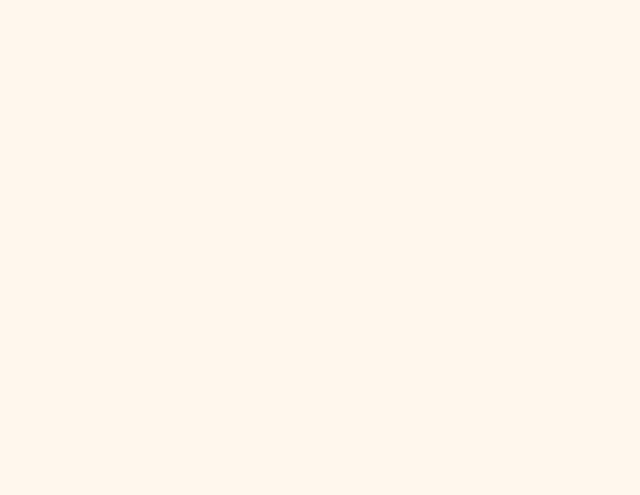
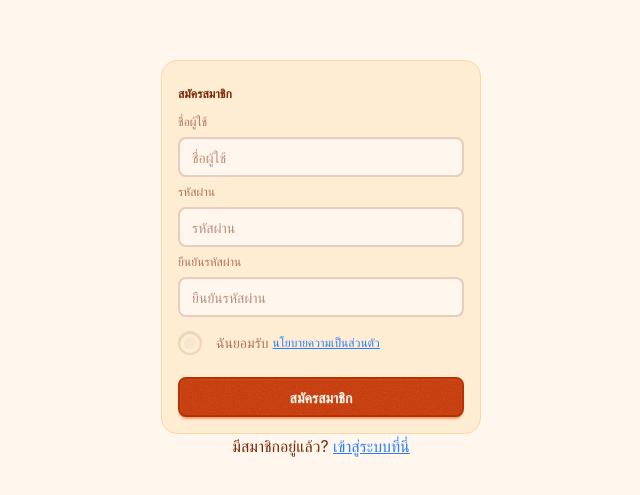
Before and after one commit to thanetpooh/health-me, a React (Vite) app in the folder frontend/: page /register in a window 1280 px wide. Before the commit this address had no page. Shown: the part 141-636 px from the top of the page, without its empty margins (319-959 px from the left). Built offline with nearby package versions, Linux system fonts and the light colour scheme.

Commit message:
feat: add login and registration form

```diff
--- a/frontend/package.json
+++ b/frontend/package.json
@@ -15,6 +15,7 @@
     "daisyui": "^5.5.19",
     "react": "^19.2.4",
     "react-dom": "^19.2.4",
+    "react-hook-form": "^7.72.1",
     "react-lazy-load-image-component": "^1.6.3",
     "react-router-dom": "^7.13.2",
     "tailwindcss": "^4.2.1"
--- a/frontend/src/App.tsx
+++ b/frontend/src/App.tsx
@@ -1,8 +1,10 @@
 import React from 'react';
 import Home from './pages/Home';
+import Login from './features/auth/Login';
 import { Routes, Route } from 'react-router-dom';
 
 import MenuDetail from './features/meal/components/MenuDetail';
+import Register from './features/auth/Register';
 
 const App = () => {
   return (
@@ -10,6 +12,8 @@ const App = () => {
       <Routes>
         <Route path="/" element={<Home />} />
         <Route path="/menu/:id" element={<MenuDetail />} />
+        <Route path="/login" element={<Login />} />
+        <Route path="/register" element={<Register />} />
       </Routes>
     </>
   );
--- /dev/null
+++ b/frontend/src/features/auth/Login.tsx
@@ -0,0 +1,69 @@
+import React from 'react';
+import { useForm } from 'react-hook-form';
+import { Link } from 'react-router-dom';
+
+type LoginForm = {
+  username: string;
+  password: string;
+};
+
+const Login = () => {
+  const {
+    register,
+    handleSubmit,
+    formState: { errors },
+  } = useForm<LoginForm>();
+
+  const onSubmit = (data: LoginForm) => {
+    console.log(data);
+  };
+
+  return (
+    <div className="min-h-screen flex flex-col items-center justify-center">
+      <form
+        onSubmit={(e) => void handleSubmit(onSubmit)(e)}
+        className="fieldset bg-base-200 border-base-300 rounded-box w-xs border p-4"
+      >
+        <legend className="fieldset-legend">เข้าสู่ระบบ</legend>
+
+        <label className="label">ชื่อผู้ใช้</label>
+        <input
+          type="username"
+          className="input"
+          placeholder="ชื่อผู้ใช้"
+          {...register('username', {
+            required: 'กรุณากรอกชื่อผู้ใช้',
+            maxLength: 150,
+          })}
+        />
+        {errors.username && <p className="text-red-500 text-sm">{errors.username.message}</p>}
+
+        <label className="label">รหัสผ่าน</label>
+        <input
+          type="password"
+          className="input"
+          placeholder="รหัสผ่าน"
+          {...register('password', {
+            required: 'กรุณากรอกรหัสผ่าน',
+            maxLength: 100,
+          })}
+        />
+        {errors.password && <p className="text-red-500 text-sm">{errors.password.message}</p>}
+
+        <button type="submit" className="btn btn-neutral mt-4">
+          เข้าสู่ระบบ
+        </button>
+      </form>
+      <div>
+        <p>
+          ยังไม่มีบัญชี?{' '}
+          <Link to="/register" className="text-blue-500 underline">
+            สมัครสมาชิกที่นี่
+          </Link>
+        </p>
+      </div>
+    </div>
+  );
+};
+
+export default Login;
--- /dev/null
+++ b/frontend/src/features/auth/Register.tsx
@@ -0,0 +1,124 @@
+import React, { useEffect, useState } from 'react';
+import { useForm } from 'react-hook-form';
+import { Link } from 'react-router-dom';
+
+type RegisterForm = {
+  username: string;
+  password: string;
+  passwordConfirm: string;
+  consent: boolean;
+};
+
+const Register = () => {
+  const [isOpen, setIsOpen] = useState(false);
+
+  const {
+    register,
+    handleSubmit,
+    watch,
+    formState: { errors },
+  } = useForm<RegisterForm>();
+
+  const onSubmit = (data: RegisterForm) => {
+    console.log(data);
+  };
+
+  useEffect(() => {
+    console.log(`👉`, isOpen);
+  }, [isOpen]);
+
+  return (
+    <div className="min-h-screen flex flex-col items-center justify-center">
+      <div className={`modal ${isOpen ? 'modal-open' : ''}`}>
+        <div className="modal-box">
+          <h3 className="font-bold text-lg">นโยบายความเป็นส่วนตัว</h3>
+          <p className="py-4">
+            เราจะเก็บข้อมูลชื่อผู้ใช้ และรหัสผ่าน เพื่อใช้ในการเข้าสู่ระบบ รวมถึงข้อมูลการใช้งาน เช่น เมนูที่คุณกดถูกใจ
+            เพื่อปรับปรุงประสบการณ์การใช้งาน เราไม่มีการเก็บอีเมลหรือข้อมูลติดต่ออื่น ๆ
+          </p>
+          <div className="modal-action">
+            <button className="btn" onClick={() => setIsOpen(false)}>
+              Close
+            </button>
+          </div>
+        </div>
+      </div>
+
+      <form
+        onSubmit={(e) => void handleSubmit(onSubmit)(e)}
+        className="fieldset bg-base-200 border-base-300 rounded-box w-xs border p-4"
+      >
+        <legend className="fieldset-legend">สมัครสมาชิก</legend>
+
+        <label className="label">ชื่อผู้ใช้</label>
+        <input
+          type="username"
+          className="input"
+          placeholder="ชื่อผู้ใช้"
+          {...register('username', {
+            required: 'กรุณากรอกอีเมล',
+            maxLength: 150,
+          })}
+        />
+        {errors.username && <p className="text-red-500 text-sm">{errors.username.message}</p>}
+
+        <label className="label">รหัสผ่าน</label>
+        <input
+          type="password"
+          className="input"
+          placeholder="รหัสผ่าน"
+          {...register('password', {
+            required: 'กรุณากรอกรหัสผ่าน',
+            maxLength: 100,
+          })}
+        />
+        {errors.password && <p className="text-red-500 text-sm">{errors.password.message}</p>}
+
+        <label className="label">ยืนยันรหัสผ่าน</label>
+        <input
+          type="password"
+          className="input"
+          placeholder="ยืนยันรหัสผ่าน"
+          {...register('passwordConfirm', {
+            required: 'กรุณากรอกรหัสผ่านอีกครั้ง',
+            maxLength: 100,
+            validate: (value) => value === watch('password') || 'รหัสผ่านไม่ตรงกัน',
+          })}
+        />
+        {errors.passwordConfirm && <p className="text-red-500 text-sm">{errors.passwordConfirm.message}</p>}
+
+        <div className="mt-2 flex items-center">
+          <label className="label cursor-pointer flex items-center">
+            <input
+              className="radio"
+              type="checkbox"
+              {...register('consent', {
+                required: 'กรุณายอมรับนโยบายความเป็นส่วนตัว',
+              })}
+            />
+            <span className="text-sm ml-2">ฉันยอมรับ</span>
+          </label>
+
+          <a className="cursor-pointer text-blue-500 underline ml-1" onClick={() => setIsOpen(true)}>
+            นโยบายความเป็นส่วนตัว
+          </a>
+        </div>
+        {errors.consent && <p className="text-red-500 text-sm">{errors.consent.message}</p>}
+
+        <button type="submit" className="btn btn-neutral mt-4">
+          สมัครสมาชิก
+        </button>
+      </form>
+      <div>
+        <p>
+          มีสมาชิกอยู่แล้ว?{' '}
+          <Link to="/login" className="text-blue-500 underline">
+            เข้าสู่ระบบที่นี่
+          </Link>
+        </p>
+      </div>
+    </div>
+  );
+};
+
+export default Register;
```
Also changed, not shown: 1 other file (tests, documents, lock files or other folders).
